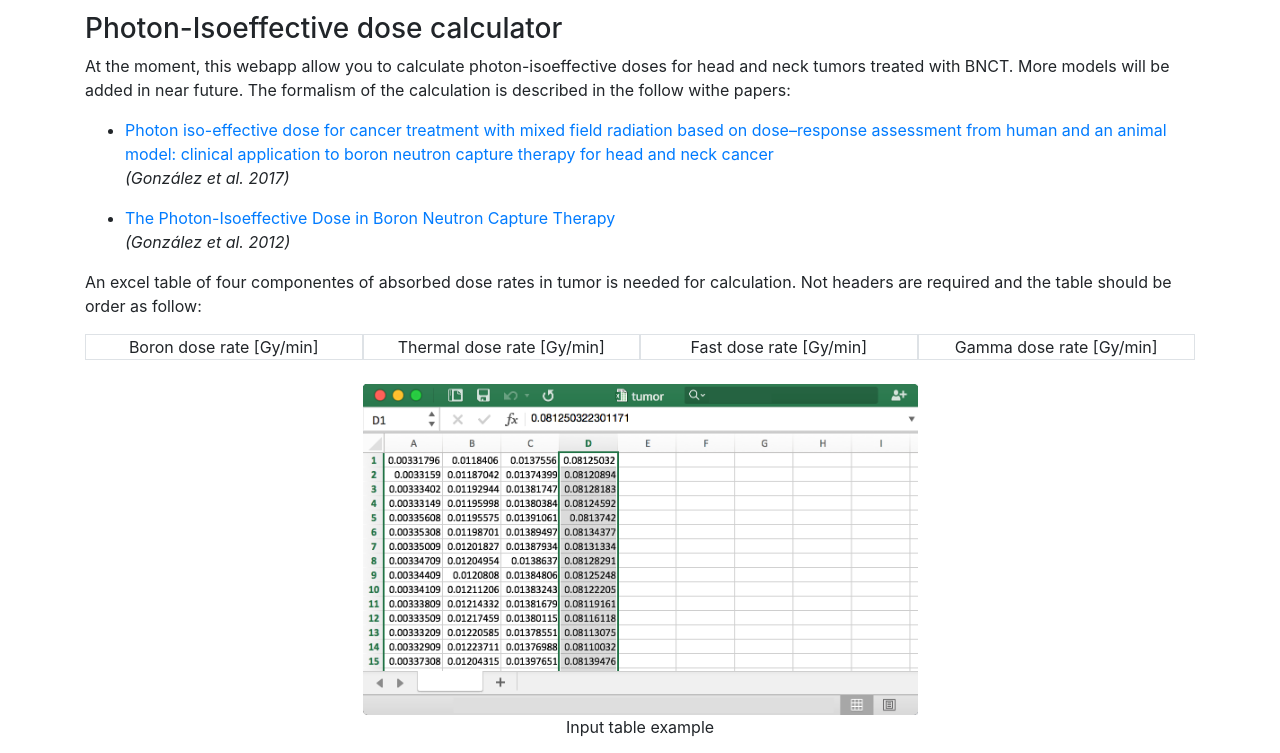
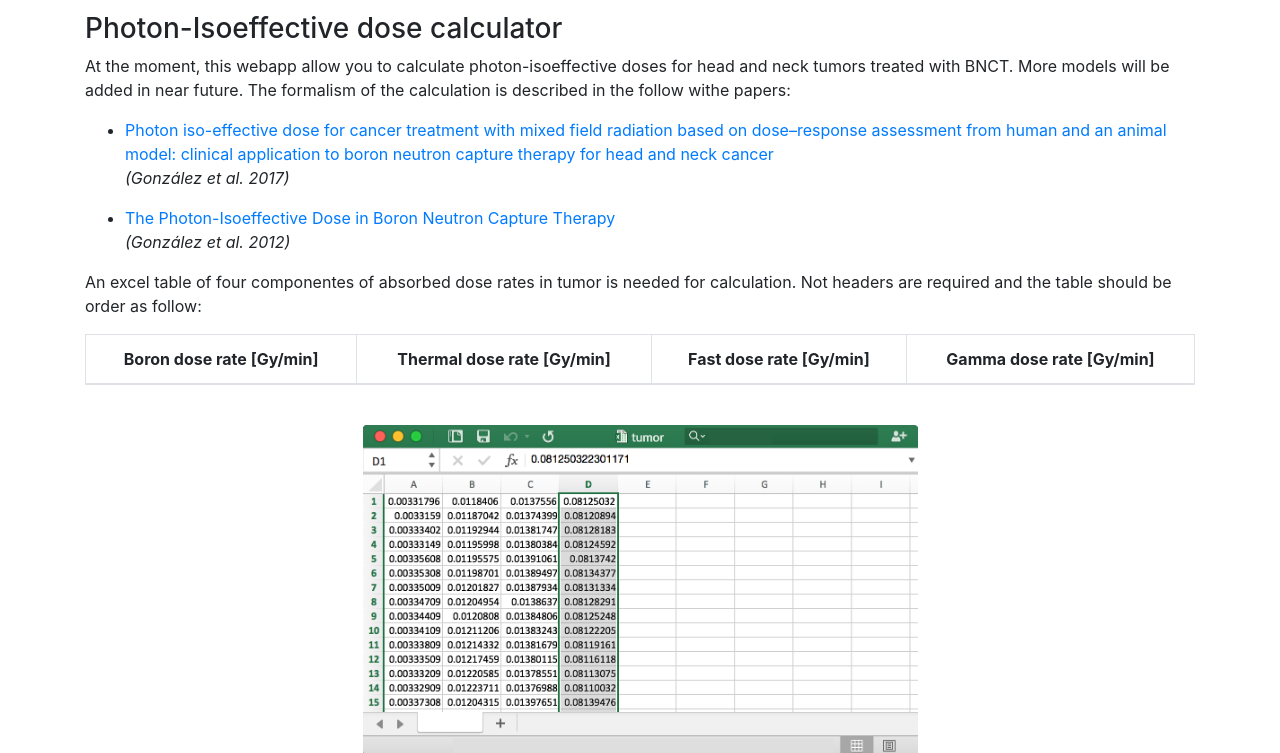
Before and after one commit to lucasprovenzano/lucasprovenzano.github.io, a plain HTML site: page calculator.html in a window 1280 px wide. Shown: the part 62-815 px from the top of the page. Drawn offline with nearby package versions, Linux system fonts and the light colour scheme.

Commit message:
Actualizacion taiwan4

```diff
--- a/calculator.html
+++ b/calculator.html
@@ -50,20 +50,18 @@
       </li>
     </ul>
     <p>An excel table of four componentes of absorbed dose rates in tumor is needed for calculation. Not headers are required and the table should be order as follow:</p>
-    <div class="container">
-      <div class="row">
 
-        <div class="col border" style='text-align: center;'>Boron dose rate [Gy/min]
-        </div>
-        <div class="col border" style='text-align: center;'> Thermal dose rate [Gy/min]
-        </div>
-        <div class="col border" style='text-align: center;'> Fast dose rate [Gy/min]
-        </div>
-        <div class="col border" style='text-align: center;'> Gamma dose rate [Gy/min]
-        </div>
+<table class="table table-bordered">
+  <thead>
+    <tr>
+      <th scope="col" style="text-align:center">Boron dose rate [Gy/min]</th>
+      <th scope="col" style="text-align:center">Thermal dose rate [Gy/min]</th>
+      <th scope="col" style="text-align:center">Fast dose rate [Gy/min]</th>
+      <th scope="col" style="text-align:center">Gamma dose rate [Gy/min]</th>
+    </tr>
+  </thead>
+</table>
 
-      </div>
-    </div>
     <br>
     <div style=" vertical-align:middle; text-align:center">
       <img src="exceltable.png" style="width:50%;height:50%;">
```
